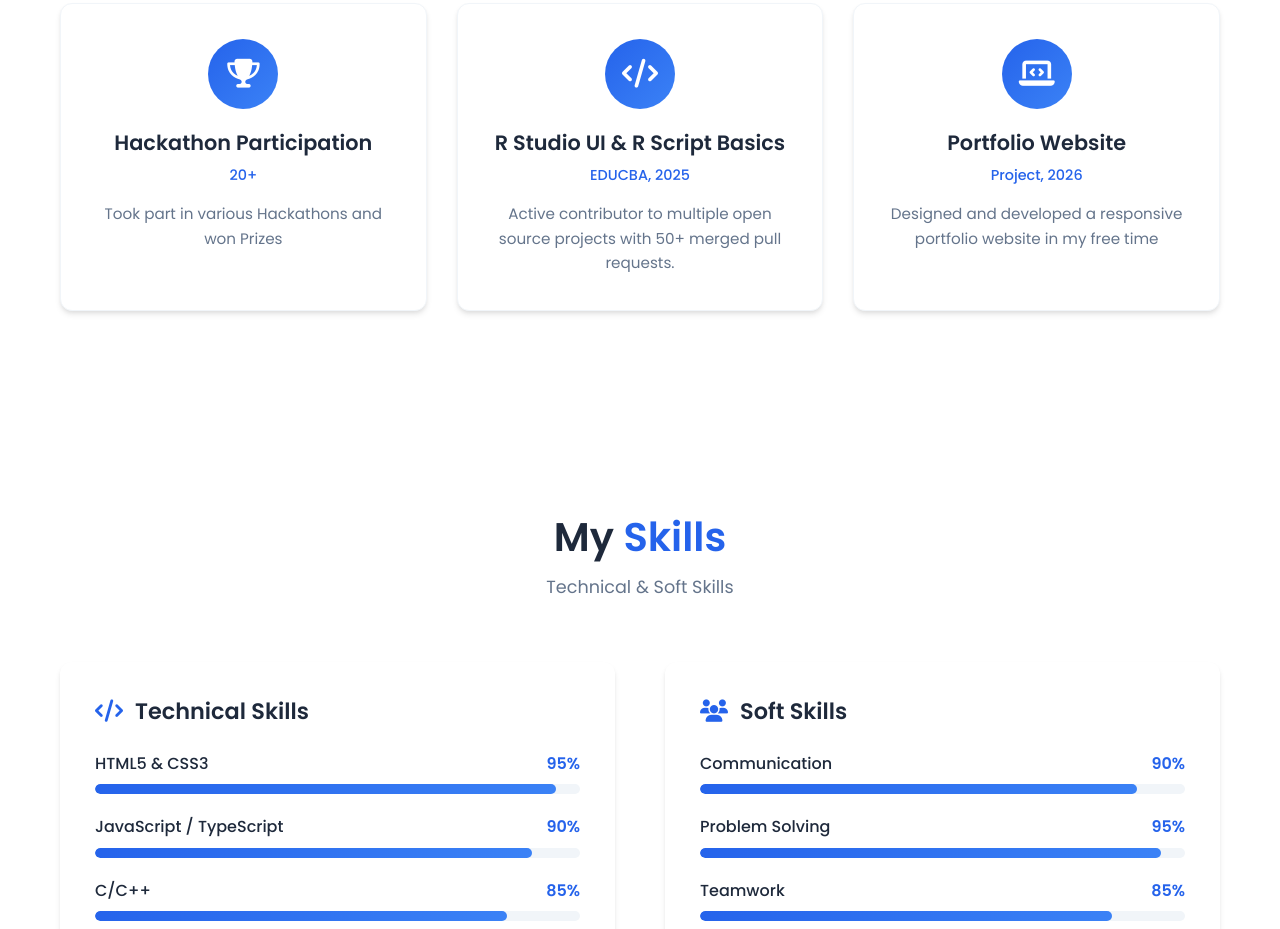
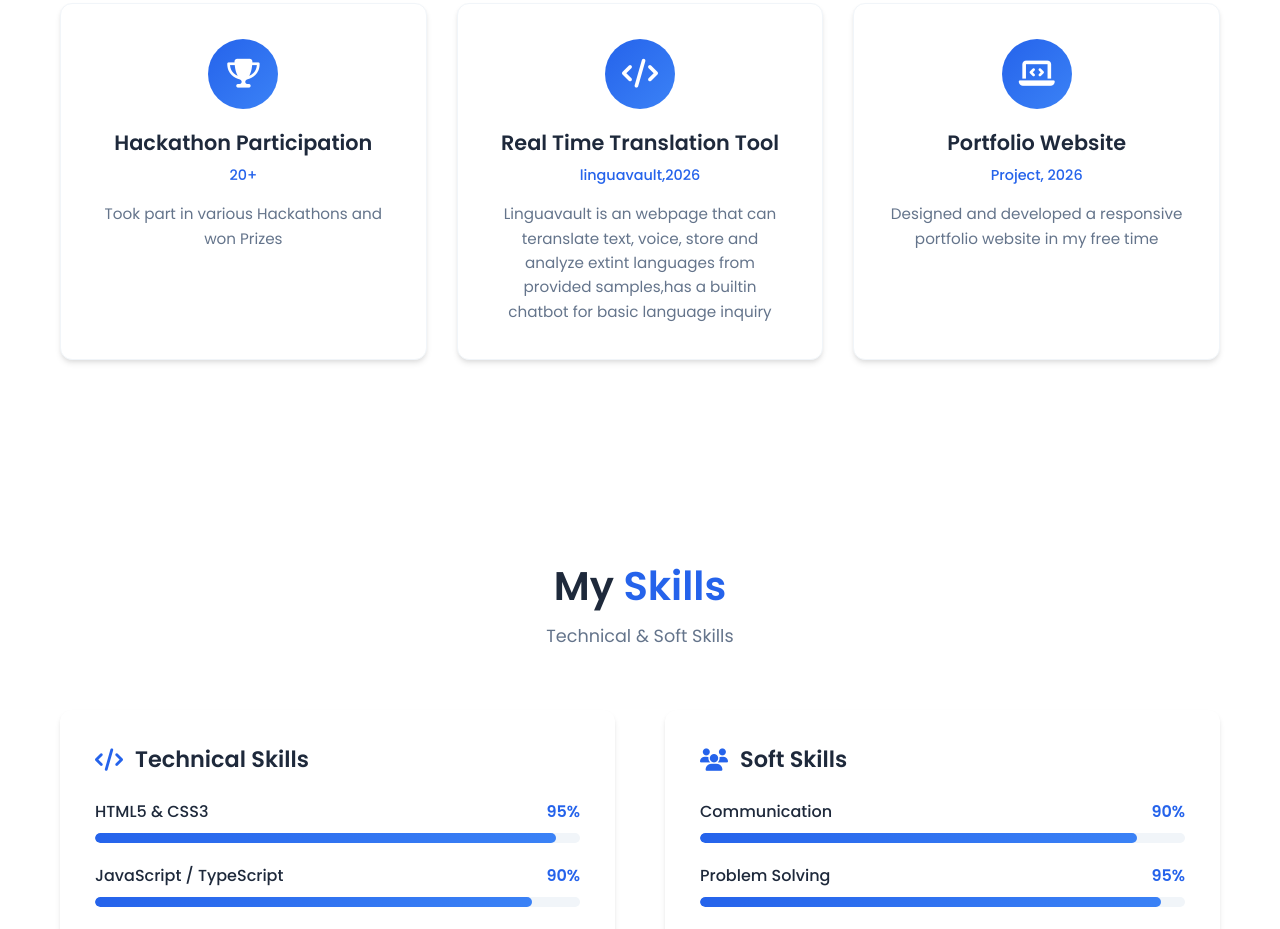
Before and after one commit to himeshkashyap007-tech/E-portfolio, a plain HTML site: page index.html in a window 1280 px wide. Shown: the part 3713-4642 px from the top of the page. Drawn offline with Linux system fonts and the light colour scheme.

Commit message:
added linguavault

```diff
--- a/index.html
+++ b/index.html
@@ -344,11 +344,10 @@
                     <div class="card-icon">
                         <i class="fas fa-code"></i>
                     </div>
-                    <h3 class="card-title">R Studio UI & R Script Basics</h3>
-                    <p class="card-subtitle">EDUCBA, 2025</p>
+                    <h3 class="card-title">Real Time Translation Tool</h3>
+                    <p class="card-subtitle">linguavault,2026</p>
                     <p class="card-description">
-                        Active contributor to multiple open source projects with
-                        50+ merged pull requests.
+                       Linguavault is an webpage that can teranslate text, voice, store and analyze extint languages from provided samples,has a builtin chatbot for basic language inquiry
                     </p>
                 </div>
 
```
